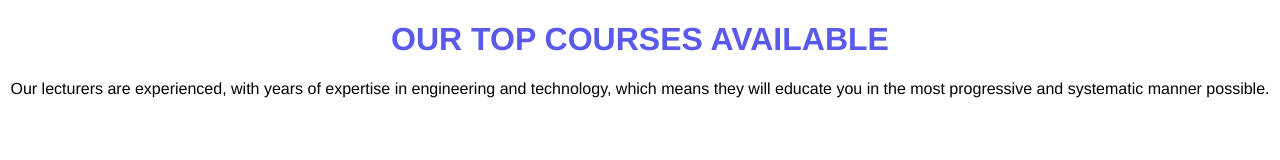
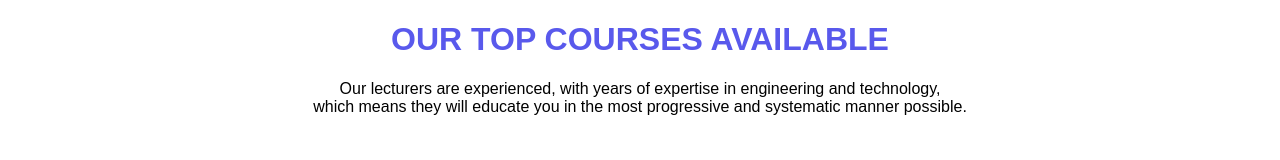
Before and after one commit to melwingeorgevarghese/HTML_CSS_Assignment_06112023, a plain HTML site: page index.html in a window 1280 px wide. Drawn offline with Linux system fonts and the light colour scheme; no server answers.

Commit message:
feature fix

```diff
--- a/css/styles.css
+++ b/css/styles.css
@@ -1,6 +1,6 @@
 body{
     justify-content: center;
-    font-family:'Franklin Gothic Medium', 'Arial Narrow', Arial, sans-serif
+    font-family:Arial, Helvetica, sans-serif
 }
 .section{
     justify-content: center;
--- a/index.html
+++ b/index.html
@@ -12,8 +12,9 @@
     </h1>
     <p style="text-align: center">
       Our lecturers are experienced, with years of expertise in engineering and
-      technology, which means they will educate you in the most progressive and
-      systematic manner possible.
+      technology, <br />
+      which means they will educate you in the most progressive and systematic
+      manner possible.
     </p>
   </body>
   <script src="js/main.js"></script>
--- a/js/main.js
+++ b/js/main.js
@@ -6,6 +6,7 @@ const colorarray = [
   "pink",
   "purple",
   "orange",
+  "skyblue",
 ];
 fetch("https://api.msigma.in/btech/v2/branches/")
   .then((response) => response.json())
```
